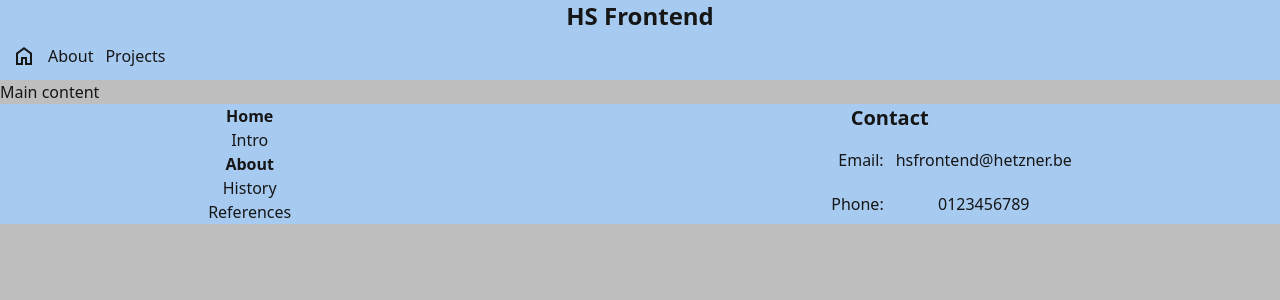
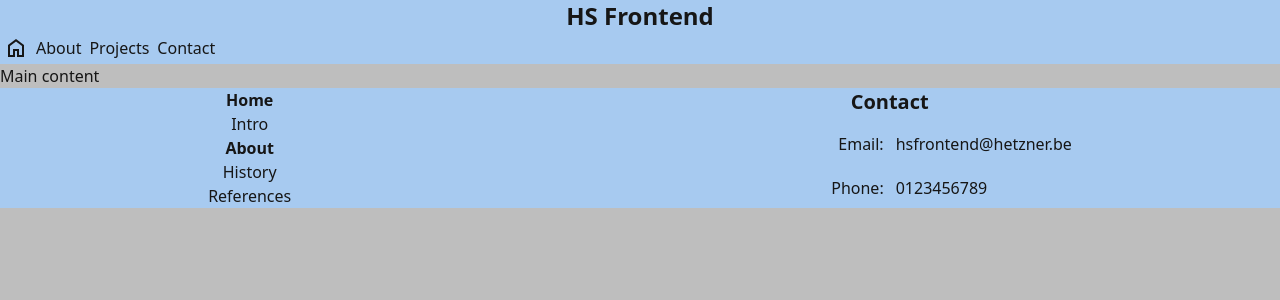
Before and after one commit to Adrigorithm/HS_Frontend, a CodeIgniter 4 app: the page made by app/Views/pages/index.php in a window 1280 px wide. Shown: the top 300 px of the page. Run offline with PHP 8.4 and a stand-in for CodeIgniter, Linux system fonts and the light colour scheme; the template is opened without the code that fills it, so the values that code supplies are empty; some libraries are stand-ins or nearby versions.

Commit message:
I hate frontend so much

```diff
--- a/app/Views/shared/footer.php
+++ b/app/Views/shared/footer.php
@@ -11,8 +11,8 @@
     <section class="grid grid-cols-2 grid-rows-3 gap-3 text-center">
         <h3 class="text-xl font-bold col-span-2">Contact</h3>
         <p class="sm:text-right">Email:</p>
-        <a href="mailto:hsfrontend@hetzner.be">hsfrontend@hetzner.be</a>
+        <a class="sm:text-left" href="mailto:hsfrontend@hetzner.be">hsfrontend@hetzner.be</a>
         <p class="sm:text-right">Phone:</p>
-        <a href="tel:+32123456789">0123456789</a>
+        <a class="sm:text-left" href="tel:+32123456789">0123456789</a>
     </section>
 </footer>
--- a/app/Views/shared/navigation.php
+++ b/app/Views/shared/navigation.php
@@ -1,5 +1,5 @@
 <nav>
-    <ul class="flex flex-col sm:flex-row bg-blue dark:bg-red p-3 gap-x-3">
+    <ul class="flex flex-col sm:flex-row bg-blue dark:bg-red">
         <li>
             <a href="#!">
                 <svg
@@ -7,17 +7,20 @@
                         height="24px"
                         viewBox="0 -960 960 960"
                         width="24px"
-                        class="fill-black dark:fill-white hover:fill-red hover:dark:fill-blue"
+                        class="fill-black dark:fill-white hover:bg-red hover:dark:bg-blue w-full h-full p-1"
                 >
                     <path d="M240-200h120v-240h240v240h120v-360L480-740 240-560v360Zm-80 80v-480l320-240 320 240v480H520v-240h-80v240H160Zm320-350Z" />
                 </svg>
             </a>
         </li>
         <li>
-            <a href="#!">About</a>
+            <a class="p-1 block w-full hover:bg-red hover:text-white hover:dark:bg-blue hover:dark:text-black" href="#!">About</a>
         </li>
         <li>
-            <a href="#!">Projects</a>
+            <a class="p-1 block w-full" href="#!">Projects</a>
+        </li>
+        <li>
+            <a class="p-1 block w-full" href="#!">Contact</a>
         </li>
     </ul>
 </nav>
```
Also changed, not shown: public/assets/css/output.css.
